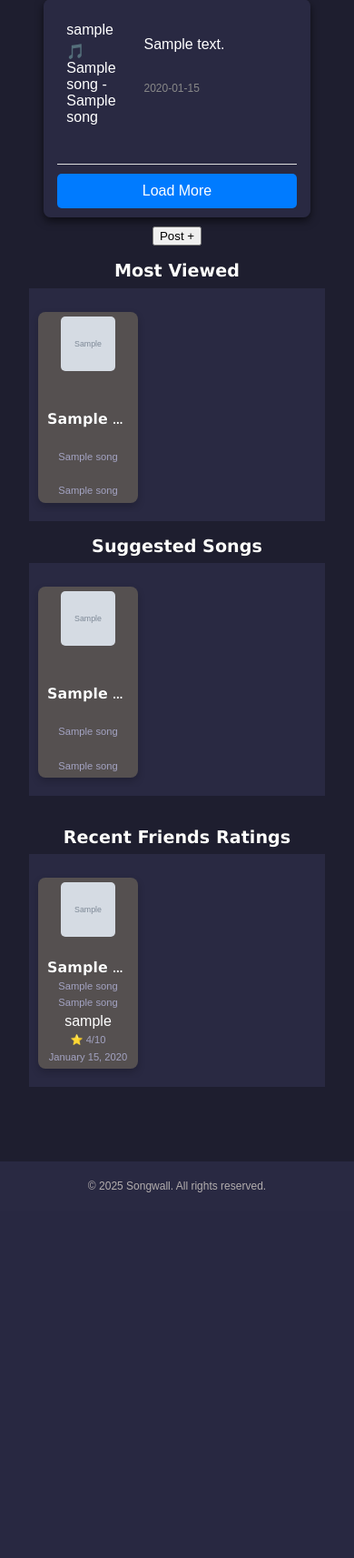
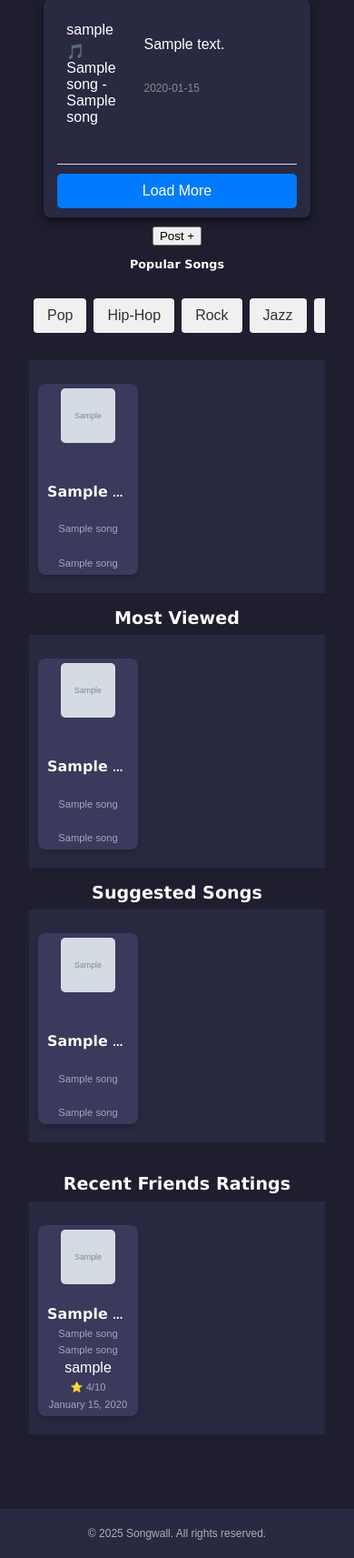
Before and after one commit to Cxdyr/SongWall, a Python web app: template app/templates/dashboard.html in a window 390 px wide. Shown: the part 194-1907 px from the top of the page at 91% size. Before the commit the page ends 1505 px from the top, so only its background shows below. Run offline with Jinja, Linux system fonts and the light colour scheme; the template is opened without the code that fills it: most values are stand-ins (such as "Sample title", 1, 10 or a date in 2020); grey boxes marked "Sample" are stand-in pictures.

Commit message:
Added popular genre song view for dashboard, updated find friends frontend styling

```diff
--- /dev/null
+++ b/app/static/js/load.js
@@ -0,0 +1,52 @@
+document.addEventListener('DOMContentLoaded', () => {
+  const genreButtons = document.querySelectorAll('.genre-btn');
+  const songCarousel = document.getElementById('genre-song-list');
+  // Get the base URL for viewing a song (should be something like "/view_song/")
+  const viewSongBase = songCarousel.getAttribute('data-view-url');
+
+  genreButtons.forEach(button => {
+    button.addEventListener('click', (e) => {
+      e.preventDefault(); // Prevent the default page reload
+
+      // Update active button styling
+      genreButtons.forEach(btn => btn.classList.remove('active'));
+      e.currentTarget.classList.add('active');
+
+      // Extract the genre from the button text (to lowercase)
+      let genre = e.currentTarget.textContent.toLowerCase();
+      // Build the URL for AJAX fetching; encode the genre
+      const url = `/genre_songs/${encodeURIComponent(genre)}`;
+
+      // Fetch the new songs via AJAX
+      fetch(url)
+        .then(response => response.json())
+        .then(data => {
+          if (data.songs && data.songs.length > 0) {
+            let html = '<div class="song-list">';
+            data.songs.forEach(song => {
+              html += `
+                <div class="song2">
+                  <a href="${viewSongBase}${song.id}">
+                    <img src="${song.album_image}" alt="Album Art for ${song.track_name}">
+                  </a>
+                  <h3>
+                    <a href="${viewSongBase}${song.id}">${song.track_name}</a>
+                  </h3>
+                  <p>${song.artist_name}</p>
+                  <p>${song.album_name}</p>
+                </div>
+              `;
+            });
+            html += '</div>';
+            songCarousel.innerHTML = html;
+          } else {
+            songCarousel.innerHTML = `<p>No songs found for ${genre}.</p>`;
+          }
+        })
+        .catch(error => {
+          console.error('Error fetching songs:', error);
+          songCarousel.innerHTML = `<p>Error loading songs. Please try again later.</p>`;
+        });
+    });
+  });
+});
--- a/app/static/style.css
+++ b/app/static/style.css
@@ -990,6 +990,58 @@ h4 {
 }
 
 
+
+
+
+.genre-container {
+    display: flex;
+    flex-wrap: wrap;
+    justify-content: center;
+    gap: 8px;
+    margin: 20px 0;
+    overflow-x: auto; /* Enables horizontal scrolling if needed */
+    white-space: nowrap; /* Prevents unwanted wrapping */
+    padding: 10px;
+    scrollbar-width: none; /* Hide scrollbar in Firefox */
+}
+
+.genre-container::-webkit-scrollbar {
+    display: none; /* Hide scrollbar in Chrome/Safari */
+}
+
+.genre-buttons {
+    display: flex;
+    flex-wrap: wrap;
+    justify-content: center;
+    gap: 8px;
+}
+
+.genre-btn {
+    background-color: #f0f0f0;
+    color: #333;
+    padding: 10px 15px;
+    border-radius: 4px;
+    text-decoration: none;
+    font-size: 16px;
+    transition: background-color 0.3s ease, color 0.3s ease, transform 0.2s ease;
+    flex: 0 0 auto; /* Prevent shrinking */
+    white-space: nowrap; /* Prevents text breaking */
+}
+
+.genre-btn:hover {
+    background-color: #575757;
+    transform: scale(1.05);
+}
+
+.genre-btn.active {
+    background-color: #333333;
+    color: #fff;
+    box-shadow: 0 4px 8px rgba(0, 0, 0, 0.2);
+}
+
+
+
+
 table {
     width: 100%;
     border-collapse: collapse;
@@ -1114,7 +1166,7 @@ table tbody tr:hover {
         justify-content: space-between;
         align-items: center;
         padding: 5px;
-        background: #555050;
+        background:  #3a3a5c;
         border-radius: 8px;
         overflow: hidden;
     }
@@ -1377,6 +1429,14 @@ table tbody tr:hover {
     box-sizing: border-box; /* Ensure padding is included in width */
 }
 
+.genre-container {
+    overflow-x: auto; /* Ensure mobile scrolling */
+    justify-content: flex-start;
+    padding: 10px 5px;
+}
+.genre-buttons {
+    flex-wrap: nowrap; /* Prevent wrapping, force horizontal scrolling */
+}
 
 
 }
--- a/app/templates/dashboard.html
+++ b/app/templates/dashboard.html
@@ -58,6 +58,51 @@
             </form>
         </section>
     {% endif %}
+    <br>
+
+
+    <h3>Popular Songs</h3>
+    <div class="genre-container">
+        <div class="genre-buttons">
+            <a href="{{ url_for('dashboard', genre='pop') }}" class="genre-btn {% if selected_genre == 'pop' %}active{% endif %}">Pop</a>
+            <a href="{{ url_for('dashboard', genre='hip-hop') }}" class="genre-btn {% if selected_genre == 'hip-hop' %}active{% endif %}">Hip-Hop</a>
+            <a href="{{ url_for('dashboard', genre='rock') }}" class="genre-btn {% if selected_genre == 'rock' %}active{% endif %}">Rock</a>
+            <a href="{{ url_for('dashboard', genre='jazz') }}" class="genre-btn {% if selected_genre == 'jazz' %}active{% endif %}">Jazz</a>
+            <a href="{{ url_for('dashboard', genre='electronic') }}" class="genre-btn {% if selected_genre == 'electronic' %}active{% endif %}">Electronic</a>
+            <a href="{{ url_for('dashboard', genre='classical') }}" class="genre-btn {% if selected_genre == 'classical' %}active{% endif %}">Classical</a>
+            <a href="{{ url_for('dashboard', genre='country') }}" class="genre-btn {% if selected_genre == 'country' %}active{% endif %}">Country</a>
+            <a href="{{ url_for('dashboard', genre='r&b') }}" class="genre-btn {% if selected_genre == 'r&b' %}active{% endif %}">R&amp;B</a>
+            <a href="{{ url_for('dashboard', genre='metal') }}" class="genre-btn {% if selected_genre == 'metal' %}active{% endif %}">Metal</a>
+            <a href="{{ url_for('dashboard', genre='reggae') }}" class="genre-btn {% if selected_genre == 'reggae' %}active{% endif %}">Reggae</a>
+            <a href="{{ url_for('dashboard', genre='latin') }}" class="genre-btn {% if selected_genre == 'latin' %}active{% endif %}">Latin</a>
+            <a href="{{ url_for('dashboard', genre='indie') }}" class="genre-btn {% if selected_genre == 'indie' %}active{% endif %}">Indie</a>
+        </div>
+      </div>
+
+  <!-- Popular Songs Section with a data attribute for view song URL -->
+  <section class="display-songs">
+    <div class="song-carousel" id="genre-song-list" data-view-url="{{ url_for('view_song', song_id=0)[:-1] }}">
+
+      {% if genre_songs %}
+        <div class="song-list">
+          {% for song in genre_songs %}
+            <div class="song2">
+              <a href="{{ url_for('view_song', song_id=song.id) }}">
+                <img src="{{ song.album_image }}" alt="Album Art for {{ song.track_name }}">
+              </a>
+              <h3>
+                <a href="{{ url_for('view_song', song_id=song.id) }}">{{ song.track_name }}</a>
+              </h3>
+              <p>{{ song.artist_name }}</p>
+              <p>{{ song.album_name }}</p>
+            </div>
+          {% endfor %}
+        </div>
+      {% else %}
+        <p>No songs found for {{ selected_genre }}.</p>
+      {% endif %}
+    </div>
+  </section>
 
 
   <section class="display-songs">
@@ -83,7 +128,6 @@
         {% endif %}
     </div>
 </section>
-
 
 
 
@@ -135,5 +179,6 @@
         <a href="/blog"><p>&copy; 2025 Songwall. All rights reserved. </p> </a>
     </footer>
     <script src="{{url_for('static', filename='js/loadmore.js')}}"></script>
+    <script src="{{url_for('static', filename='js/load.js')}}"></script>
 </body>
 </html>
```
Also changed, not shown: app/app.py (+15 -3 lines), app/genere_search.py (added, +73 -0 lines), app/templates/search.html (+11 -0 lines). Lines whose indentation alone changed are shown as unchanged.
